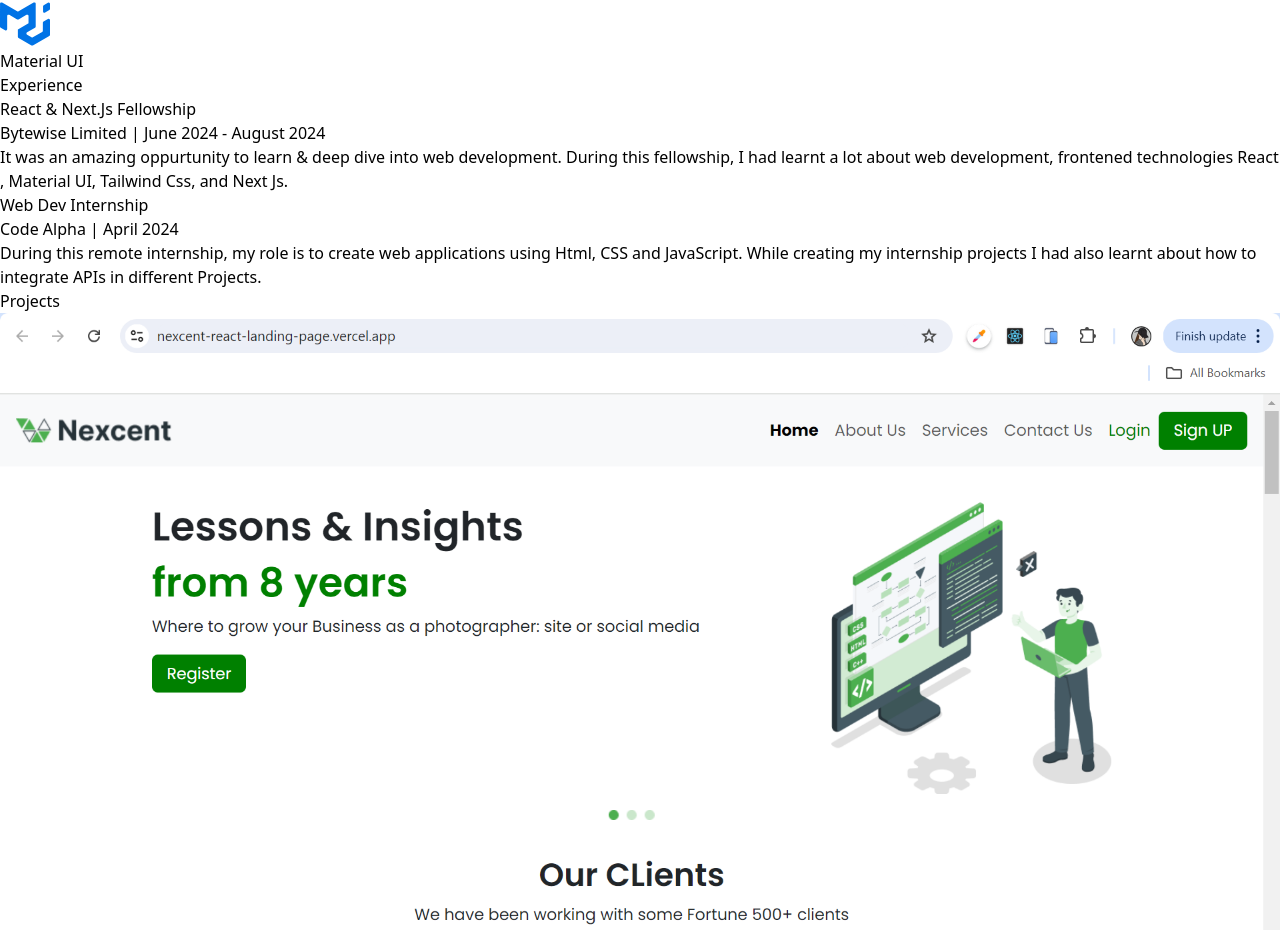
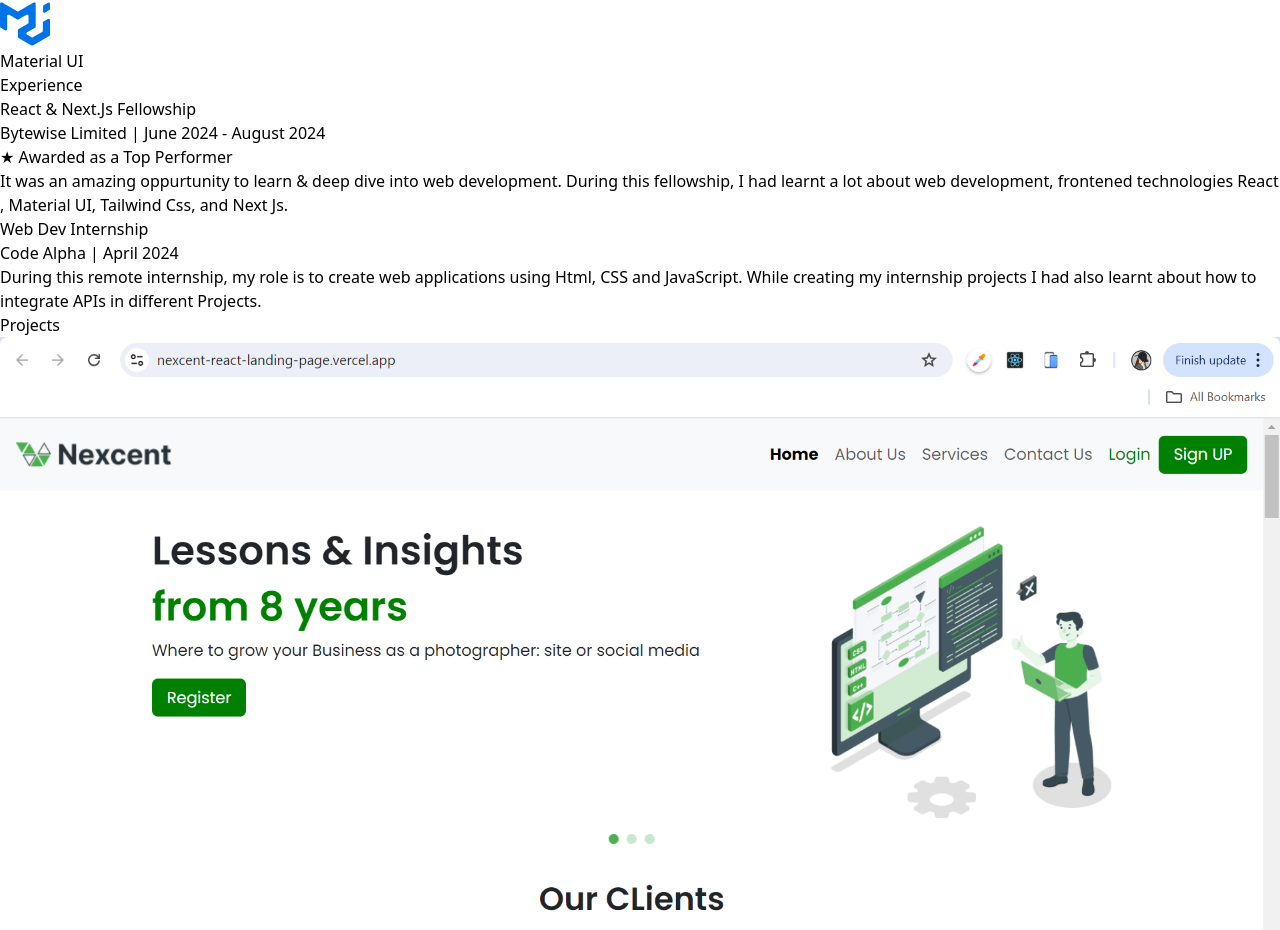
Before and after one commit to Sehar-Tahir/Sehar_Portfolio, a React (Vite) app: page / in a window 1280 px wide. Shown: the part 1510-2440 px from the top of the page. Built offline with nearby package versions, Linux system fonts and the light colour scheme.

Commit message:
My_Portfolio

```diff
--- a/src/Components/Experience/Experience.jsx
+++ b/src/Components/Experience/Experience.jsx
@@ -9,9 +9,11 @@ const Experience = () => {
                 <div className='text-white bg-black shadow-xl bg-opacity-30 rounded-lg p-4 md:mb-4 md:mt-28 mt-4 md:mx-6'>
                     <div className='flex gap-3 py-4 md:ml-20 md:mt-0 flex-col'>
                         <h1 className='font-bold text-xl'>React & Next.Js Fellowship</h1>
-                        <p className='text-sm md:text-md leading-tight text-slate-600'>
+                        <p className='text-sm md:text-md leading-tight text-slate-400'>
                             Bytewise Limited | June 2024 - August 2024
                         </p>
+                        <p className='text-sm md:text-md leading-tight text-yellow-300'>
+                        &#9733; Awarded as a Top Performer</p>
                         <p>
                             It was an amazing oppurtunity to learn & deep dive into web development. During this fellowship,
                             I had learnt a lot about web development, frontened technologies React , Material UI, Tailwind Css,
@@ -24,7 +26,7 @@ const Experience = () => {
                 <div className='text-white bg-black shadow-xl bg-opacity-30 rounded-lg p-4 md:mb-4 md:mx-6'>
                     <div className='flex gap-3 py-4 md:ml-20 md:mt-0 flex-col'>
                         <h1 className='font-bold text-xl'>Web Dev Internship</h1>
-                        <p className='text-sm md:text-md leading-tight text-slate-600'>
+                        <p className='text-sm md:text-md leading-tight text-slate-400'>
                             Code Alpha | April 2024
                         </p>
                         <p>
```
